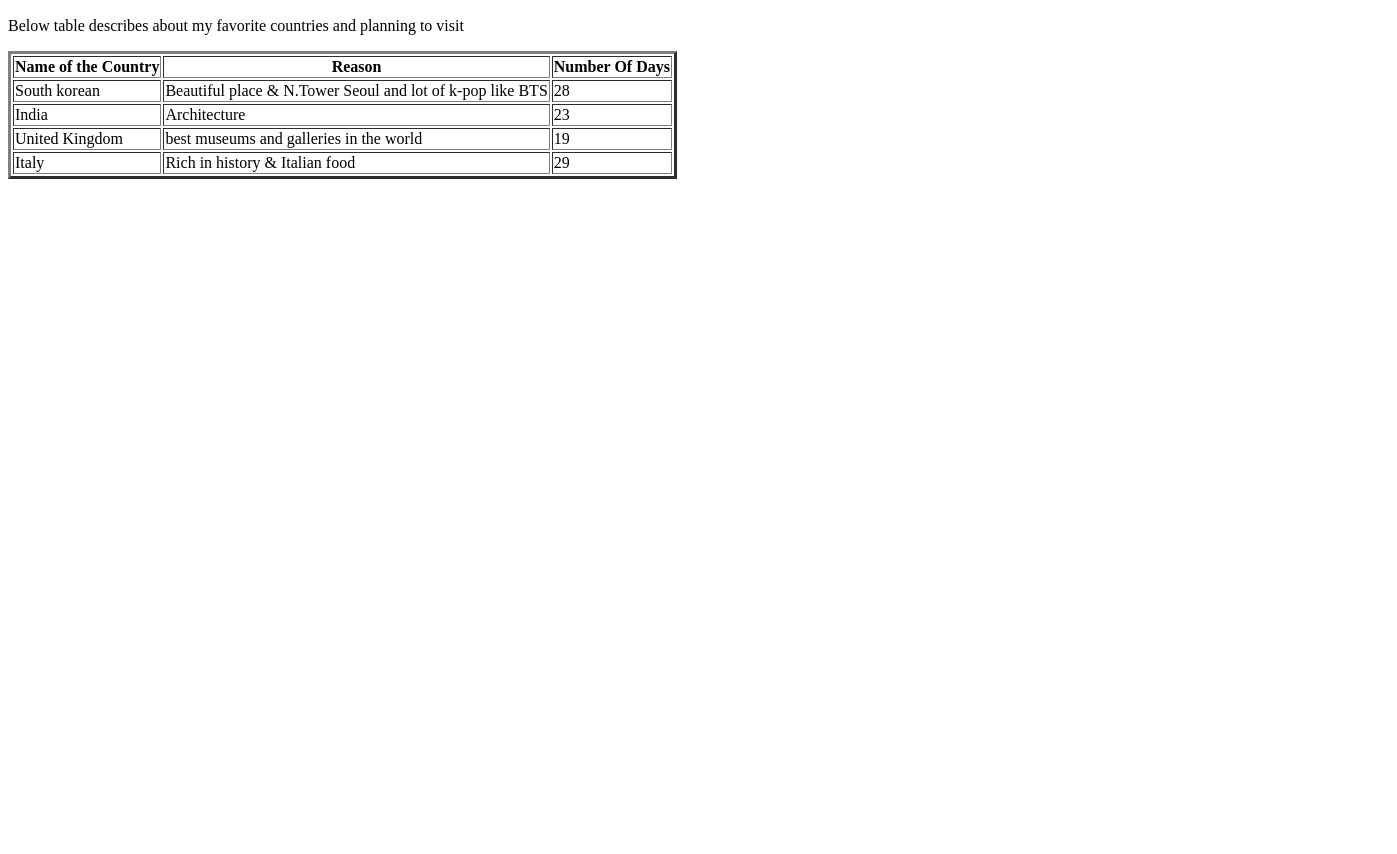
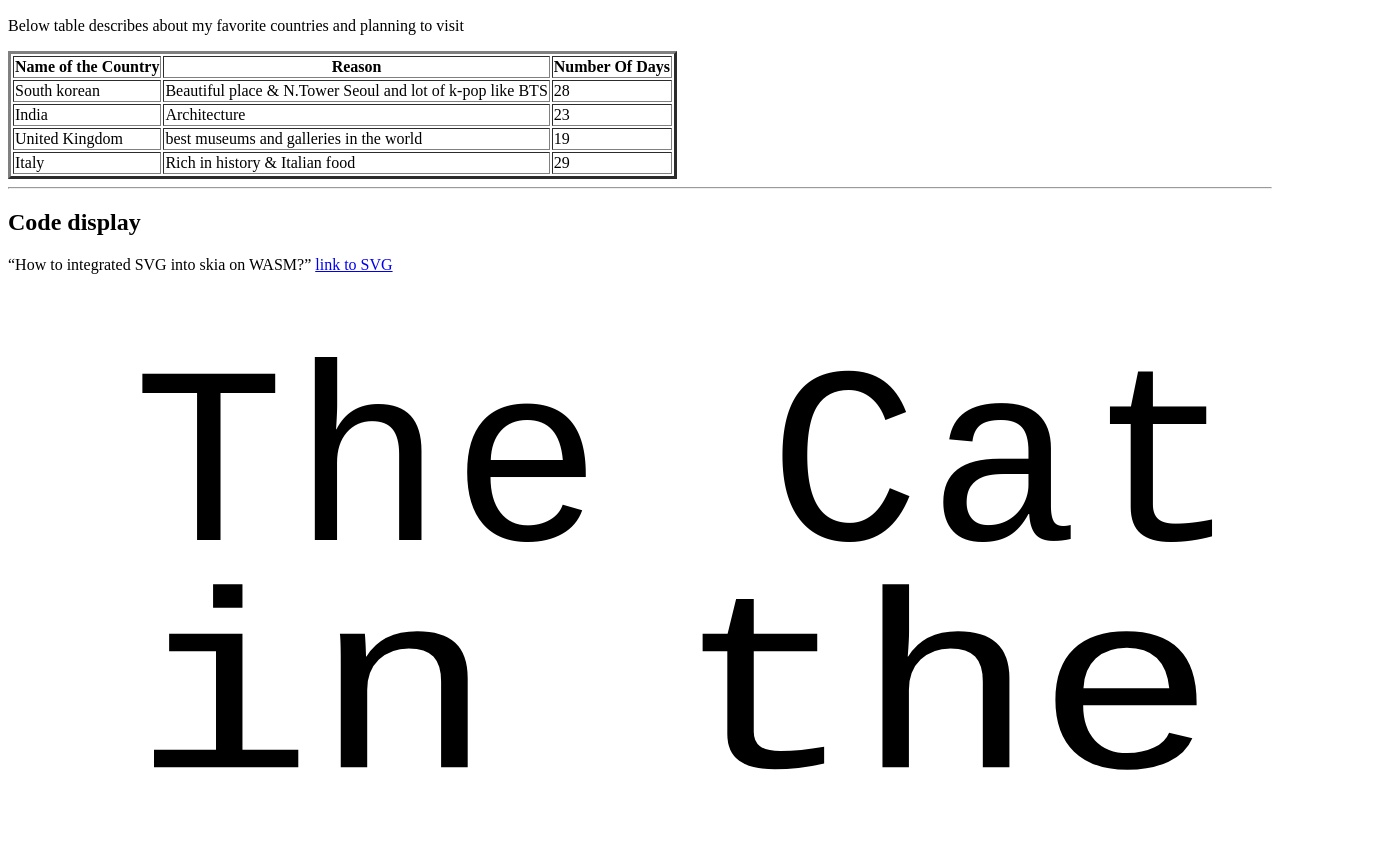
Before and after one commit to 44-563-Web-Apps-S23/44563-webapps-assignment-3-anjalimaguluri, a plain HTML site: page index.html in a window 1280 px wide. Shown: the part 506-1360 px from the top of the page, 1397 px wide, since content can reach past the window. Before the commit the page ends 800 px from the top, so only its background shows below. Drawn offline with Linux system fonts and the light colour scheme.

Commit message:
code snippet

```diff
--- a/index.html
+++ b/index.html
@@ -57,5 +57,25 @@
                     <td>29</td>
                 </tr>
             </table>
+            <hr>
+            <h2>Code display</h2>
+            <q>How to integrated SVG into skia on WASM?</q>
+            <a href="https://stackoverflow.com/questions/75360023/how-to-integrated-svg-into-skia-on-wasm">link to SVG</a>
+            <pre>
+                <svg viewBox="0 0 100 100">
+                    <text>
+                      <tspan class="line-1" textLength="100" x="0" y="1em" font-size="20">
+                        The Cat
+                      </tspan>
+                      <tspan class="line-2" textLength="100" x="0" dy="0.9em" font-size="20" lengthAdjust="spacingAndGlyphs">
+                        in the
+                      </tspan>
+                      <tspan class="line-3" textLength="100" x="0" dy="0.9em" font-size="35">
+                        Hat
+                      </tspan>
+                    </text>
+                  </svg>
+            </pre>
 
     </body>
+</html>
```
